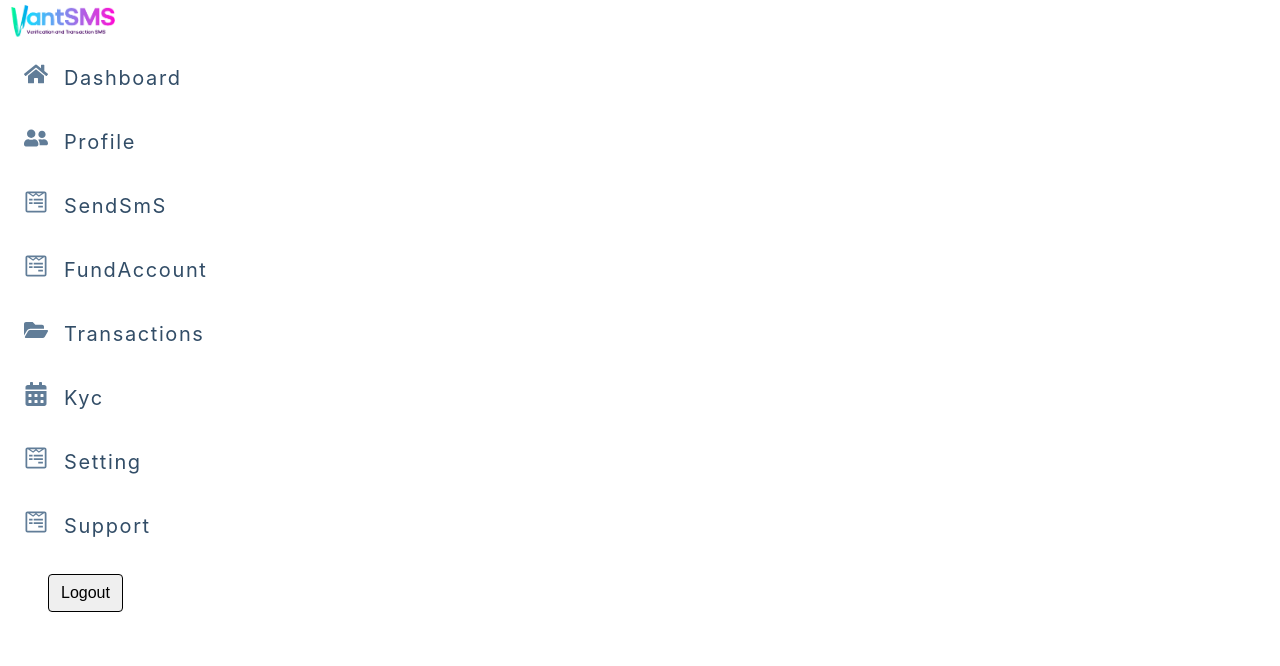
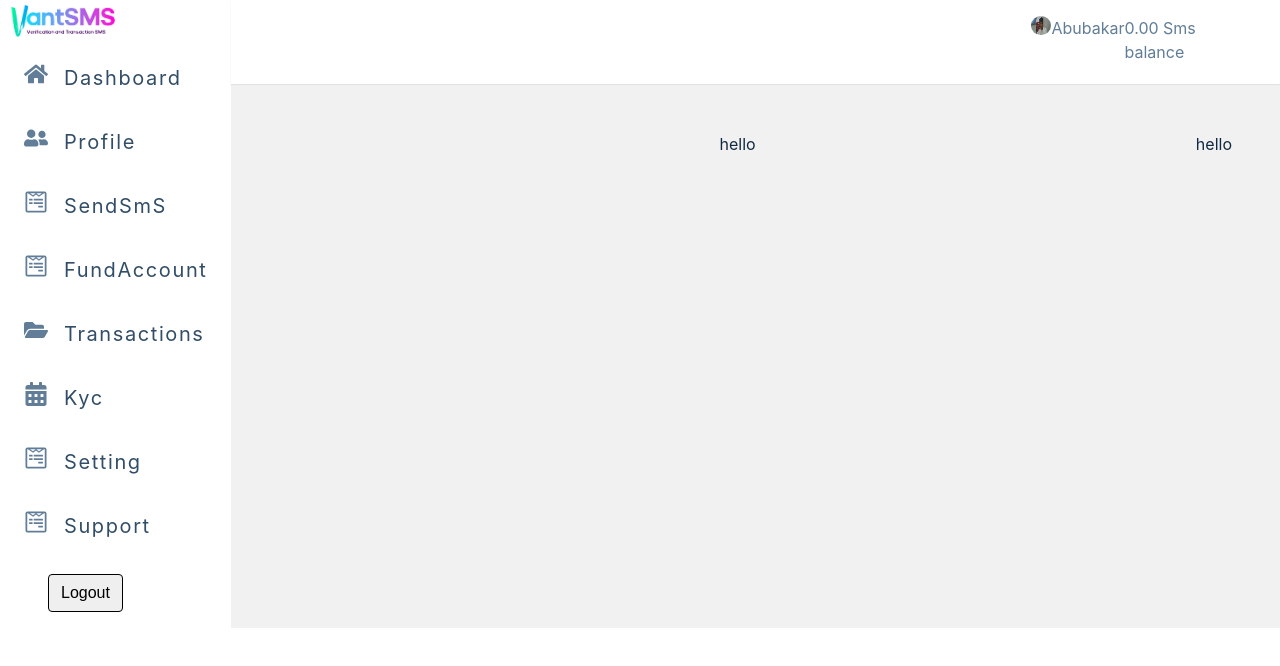
Before and after one commit to ismaelsadeeq/vantsms-frontend, a React (Create React App) app: page /dashboard in a window 1280 px wide. Shown: the top 666 px of the page. Built offline with nearby package versions, Linux system fonts and the light colour scheme.

Commit message:
initial commit

```diff
--- a/src/Stylesheet/dashboard.css
+++ b/src/Stylesheet/dashboard.css
@@ -283,7 +283,7 @@
 	width: 30%;
 }
 .sideBar {
-	position: fixed;
+	/* position: fixed; */
 }
 /* above is the profile styling and below is the dasboard styling */
 .logo-img {
@@ -351,15 +351,58 @@
 	.navig-link {
 		width: 100vw;
 	}
-
+	.dashContainer-nav {
+		visibility: hidden;
+	}
+	.dashContainer-body {
+		flex-direction: column;
+	}
 }
 @keyframes navLinkfade{
-	from{
-			opacity: 0;
-			transform: translateX(50px);
+	from {
+		opacity:0;
+		transform: translateX(50px);
 	}
 	to{
 	opacity: 1;
 	transform: translateX(0px);
 	}
 }
+.dashContainer {
+	display: flex;
+	width: 100%;
+}
+.dashContainer-box {
+	height: auto;
+	display: flex;
+	flex-direction: column;
+	background-color: rgb(241, 241, 241);
+	width: 100%;
+}
+.avatar {
+	width: 20px;
+	border-radius: 50%;
+	height:19px;
+}
+.dashContainer-body {
+	width: 100%;
+	display: flex;
+	justify-content: space-between;
+	flex-wrap: wrap;
+	padding: 3em;
+
+}
+
+@media (min-width:900px){
+	.dashContainer-nav {
+		padding-top: 1em;
+		padding-left:50em ;
+		background-color: rgb(255, 255, 255);
+		box-shadow:0px 1px 1px #e2e2e2;
+	}
+	.dashContainer-nav-content {
+		width: 75%;
+		display: flex;
+		justify-content: space-around;
+	}
+}
--- a/src/components/protected/Dashboard.js
+++ b/src/components/protected/Dashboard.js
@@ -1,14 +1,35 @@
 import React, {useState} from 'react'
 import Sidebar from './Sidebar'
+import profile from '../assets/images/me.jpg'
 
 function Dashboard() {
 
 
   return (
     <div className="dashContainer">
-     <Sidebar />
-     <div>
+    <div className="dashCotainer-side">
+        <Sidebar />
+    </div>
+    <div className="dashContainer-box">
+        <div className="dashContainer-nav">
+          <div className="dashContainer-nav-content">
+          <img src={profile} className="avatar"/>
+          <p>Abubakar</p>
+          <p>0.00 Sms balance</p>
+          </div>
+        </div>
+        <div className="dashContainer-body">
+          <div>
 
+          </div>
+          <div>
+            hello
+          </div>
+          <div>
+            hello
+          </div>
+
+        </div>
      </div>
     </div>
   )
--- a/src/components/protected/Sidebar.js
+++ b/src/components/protected/Sidebar.js
@@ -7,8 +7,6 @@ import {useGlobalContext} from '../context/context'
 function Sidebar() {
   const {setRemove} = useGlobalContext()
   const [showLinks,setShowLinks] = useState(false)
-  // const container = useRef(null)
-
 
   const toggleLinks = () => {
     setShowLinks(!showLinks);
```
